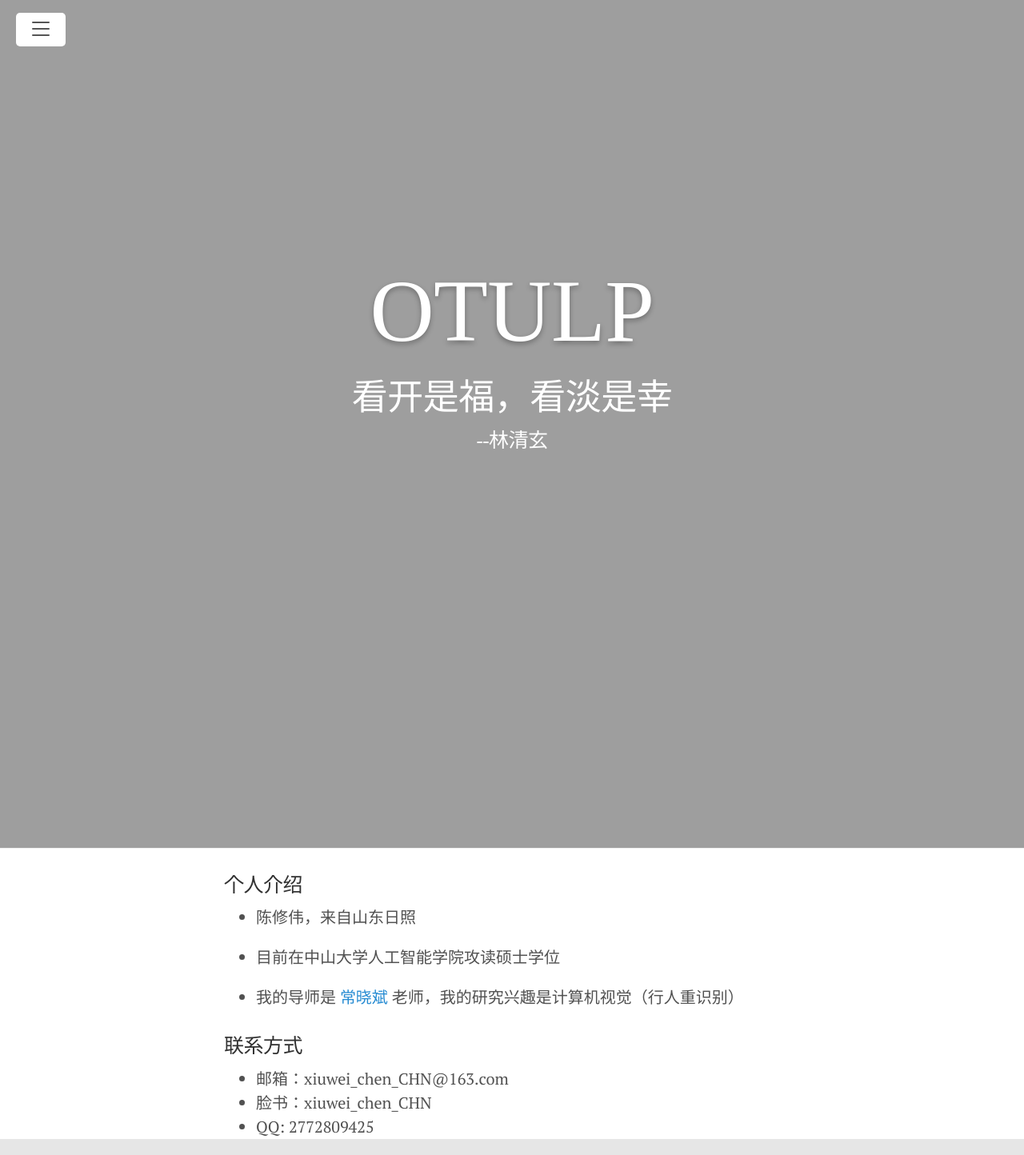
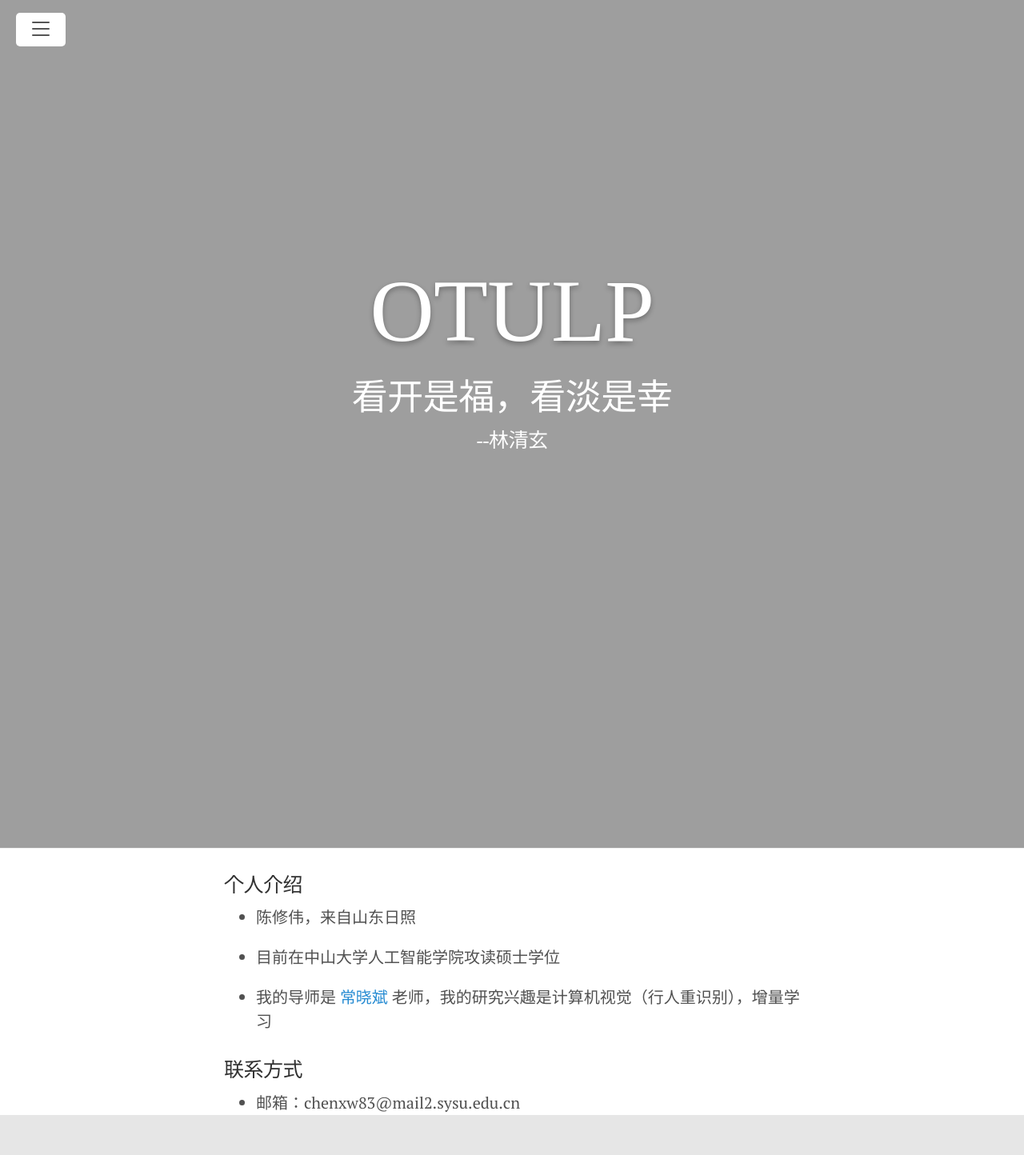
Before and after one commit to chen-xw/chen-xw.github.io, a Jekyll site: the page built from index.markdown, in a window 1280 px wide. Shown: the whole page at 80% size. Built offline with Jekyll 4.4.1, drawn with Linux system fonts in a browser that asks for light colours; comment, search, counter and statistics services are not loaded; after the commit the page ends 1414 px from its top, so only the background shows below that.

Commit message:
Update index.markdown

```diff
--- a/index.markdown
+++ b/index.markdown
@@ -11,11 +11,9 @@ title: 主页
 
 * 目前在中山大学人工智能学院攻读硕士学位
 
-* 我的导师是 [常晓斌](https://xb-chang.github.io/) 老师，我的研究兴趣是计算机视觉（行人重识别）
+* 我的导师是 [常晓斌](https://xb-chang.github.io/) 老师，我的研究兴趣是计算机视觉（行人重识别），增量学习
 
 
 ### 联系方式
 
-* 邮箱：xiuwei_chen_CHN@163.com
-* 脸书：xiuwei_chen_CHN
-* QQ: 2772809425
+* 邮箱：chenxw83@mail2.sysu.edu.cn
```
